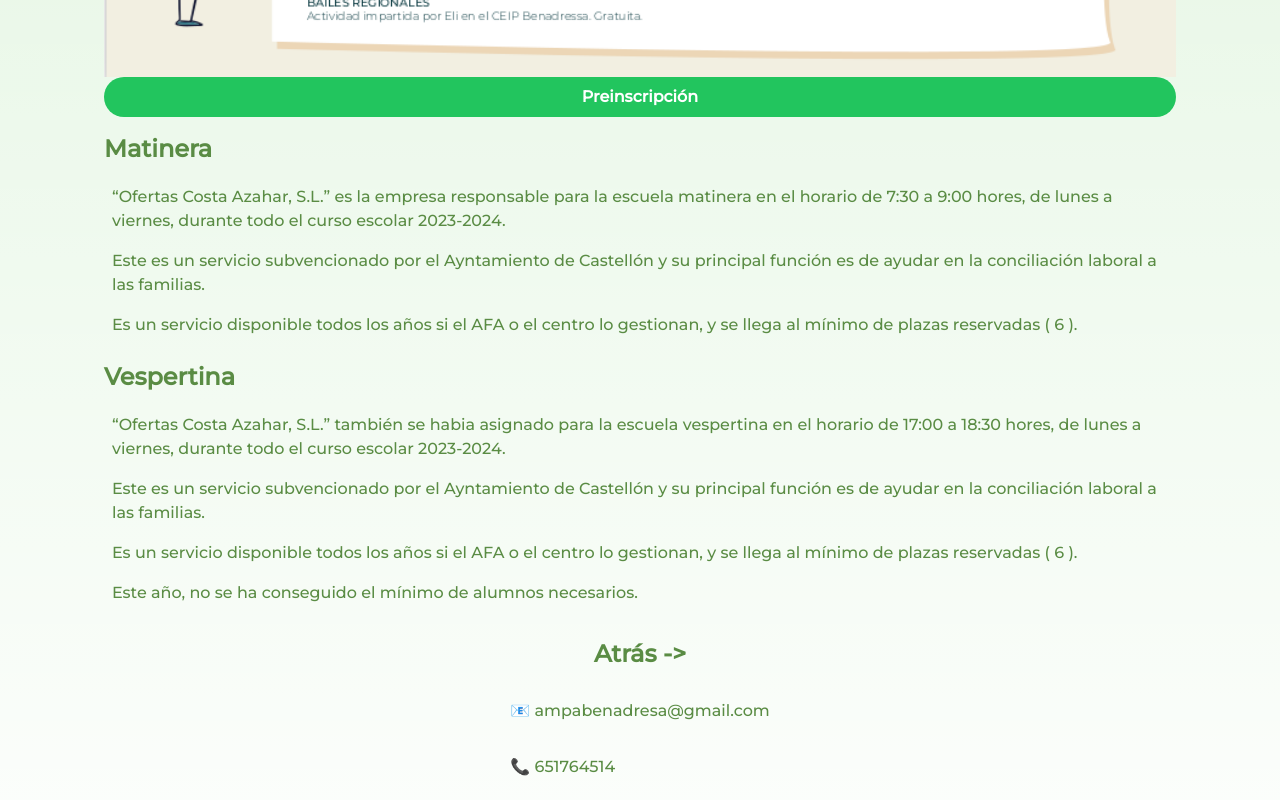
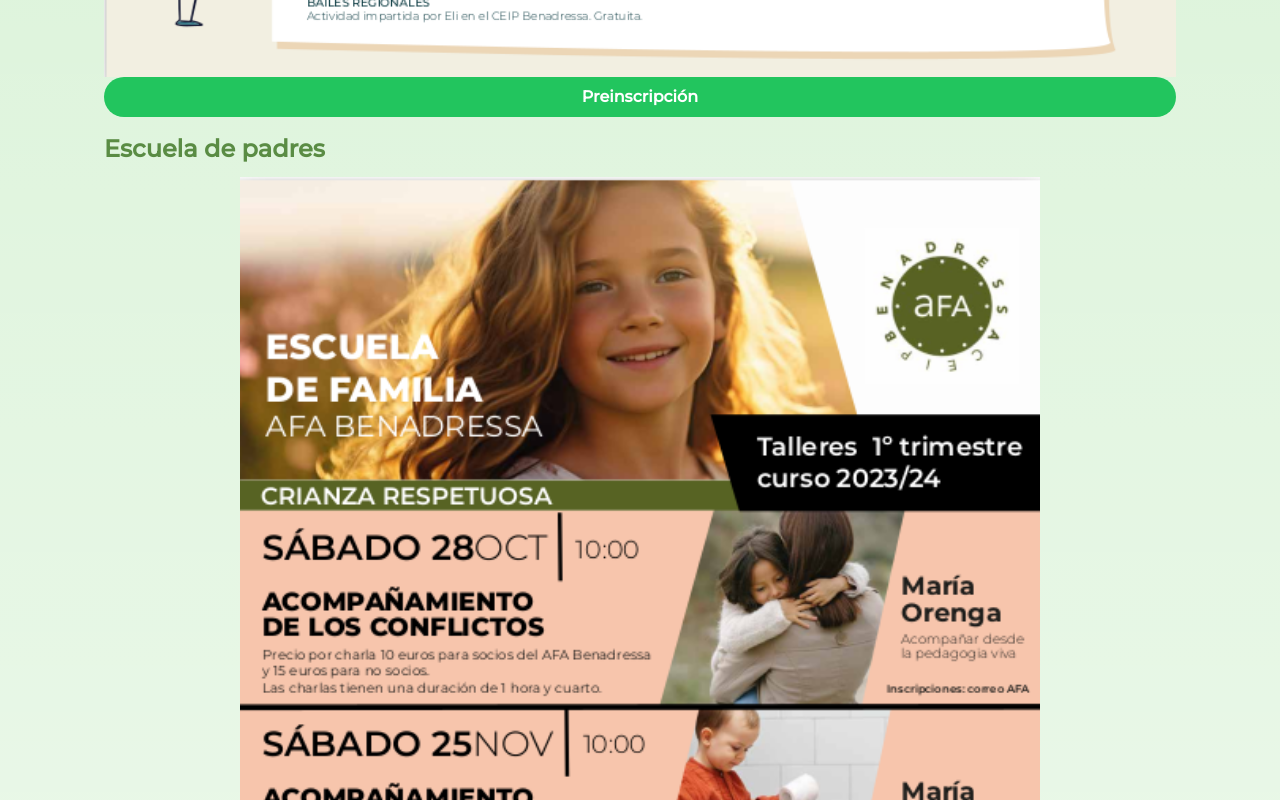
Before and after one commit to spargates/AFA, a Next.js app: page /actividades in a window 1280 px wide. Shown: the part 1480-2280 px from the top of the page. Built offline with nearby package versions, Linux system fonts and the light colour scheme.

Commit message:
Add escuela de padres

```diff
--- a/app/actividades/page.tsx
+++ b/app/actividades/page.tsx
@@ -64,6 +64,27 @@ export default function Actividades() {
 <a href="https://docs.google.com/forms/d/e/1FAIpQLSf85VDopYLoA4WjaYLLpNHl3dmlQt2uBK0Wd99P2WfXcNL1Gg/viewform"
   className=" bg-green-500 hover:bg-green-700 text-white font-bold py-2 px-4 rounded-full flex flex-col items-center">Preinscripción</a>
             </li>
+
+
+            <li className="p-2">
+            <h2 className={`mb-3 text-2xl font-semibold`}>
+             Escuela de padres
+            </h2>
+            <div className='flex flex-col items-center'>
+
+            <Image
+              src="/escuela-padres.png"
+      alt="Next.js Logo"
+      width={800}
+      height={600}
+      priority
+    />
+    </div>
+
+<a href=""
+  className=" bg-green-500 hover:bg-green-700 text-white font-bold py-2 px-4 rounded-full flex flex-col items-center">Preinscripción</a>
+            </li>
+
           <li className="p-2">
             <h2 className={`mb-3 text-2xl font-semibold`}>
              Matinera
```
Also changed, not shown: public/escuela-padres.png (added).
